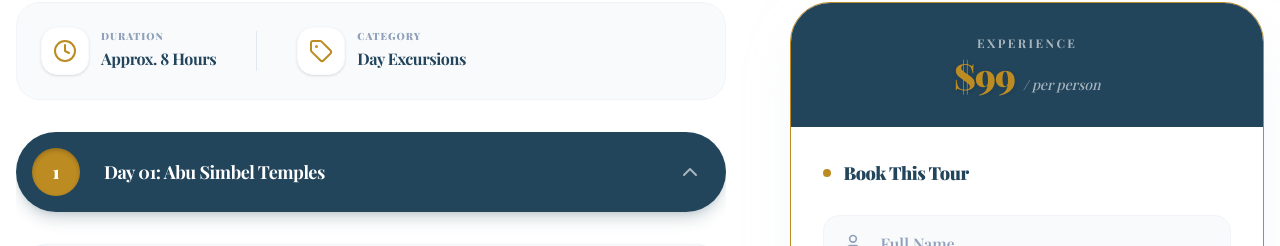
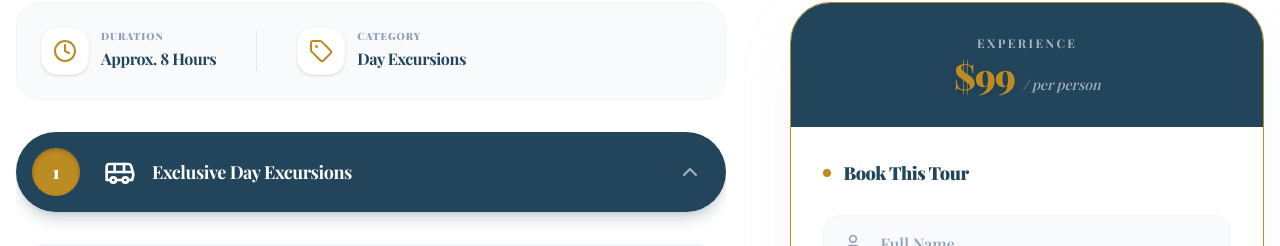
Before and after one commit to youssef-shaaban-dev/the-bridge-travel, a React (Vite) app: page /day-excursion/abu-simbel-from-aswan in a window 1280 px wide. Shown: the part 1007-1253 px from the top of the page. Built offline with nearby package versions, Linux system fonts and the light colour scheme; no server answers; a web font is replaced by a local one.

Commit message:
feat: Add day excursion data and a TourItinerary component.

```diff
--- a/src/components/pages/dayExcursions/data/excursions.js
+++ b/src/components/pages/dayExcursions/data/excursions.js
@@ -98,8 +98,11 @@ export const excursionsData = [
                 description: `Cairo's day tours to Christian and Islamic Sights starts at 8:00 am Pickup from your hotel in Cairo By Our Tours guide to Start your full day tour visiting Old Cairo that known as Christian Coptic Cairo which is Among the most important locations visited by the Holy Family where the spiritual impact of their presence is most felt still, There you will be able to visit and Enter the Church of Abu-Sergah and St. Barbara, the hanging church, and the old jewish synagogue – Ben Ezra Synagogue.
 
                 Then continue your day tour to Islamic Cairo that was founded in 641 A.D By the First Muslam leader Amr Ibn Elas Over there in Islamic Cairo you will be able to Visit and Enter the Following Mosques \`Masjid\` Amr Ibn Elas Mosque that was built in 642 A.D By the Muslim leader Amr Ibn Elas at El FUSTAT area
+
                 then followed by a visit to the Most and Biggest mosques in Cairo which is El Sultan Hassan Mosque that also known as \`Madrasa El Sultan Hassan\` that was founded by Sultan Hassan in 1356 A.D The Mosque-Madrassa of Sultan Hassan is a massive Mamluk era mosque and madrassa located near The Citadel in Cairo.
+
                 Then followed by another big famous Mosque Which is Al-Rifa’i Mosque The building is located opposite the Mosque-Madrassa of Sultan Hassan, which dates from around 1361, and was architecturally conceived as a complement to the older structure.
+
                 Then visit The Citadel of Cairo where you can visit the most famous mosque in Cairo which is Mohamed Ali\`s mosque that known as the Alabaster Mosque
                 Then End your day tour with a visit to Khan Khalili Bazaar
                 At the end of the Tour, you will be transferred back to your Hotel`
--- a/src/components/pages/tourDetails/components/TourItinerary.jsx
+++ b/src/components/pages/tourDetails/components/TourItinerary.jsx
@@ -1,5 +1,5 @@
 import React, { useState } from 'react';
-import { ChevronDown } from 'lucide-react';
+import { Bus, ChevronDown } from 'lucide-react';
 import { motion, AnimatePresence } from 'framer-motion';
 
 const TourItinerary = ({ itinerary }) => {
@@ -40,8 +40,8 @@ const TourItinerary = ({ itinerary }) => {
                                 </div>
 
                                 {/* Day Title */}
-                                <span className={`text-left text-sm md:text-lg font-bold text-white tracking-tight ${openIndex === idx ? 'opacity-100' : 'opacity-90'}`}>
-                                    Day {item.day.toString().padStart(2, '0')}: {item.title}
+                                <span className={`flex items-center gap-2 text-left text-sm md:text-lg font-bold text-white tracking-tight ${openIndex === idx ? 'opacity-100' : 'opacity-90'}`}>
+                                    <Bus className="w-5 h-5 md:w-8 md:h-8 mr-2 " /> Exclusive Day Excursions
                                 </span>
                             </div>
 
```
